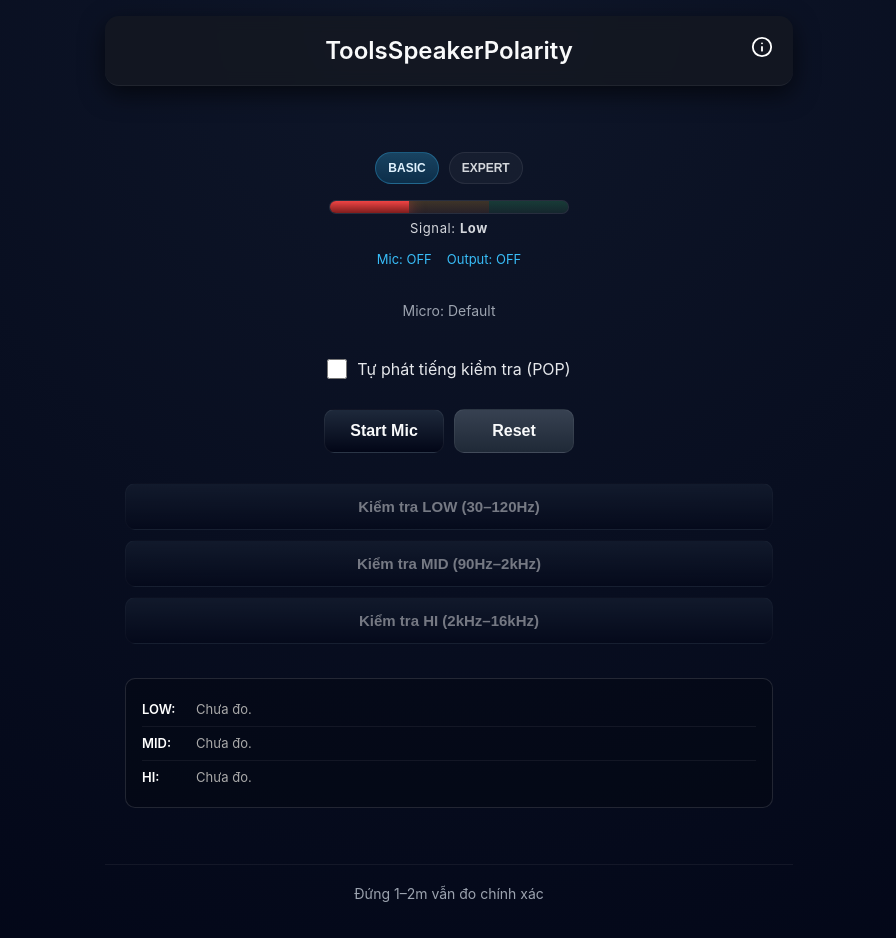
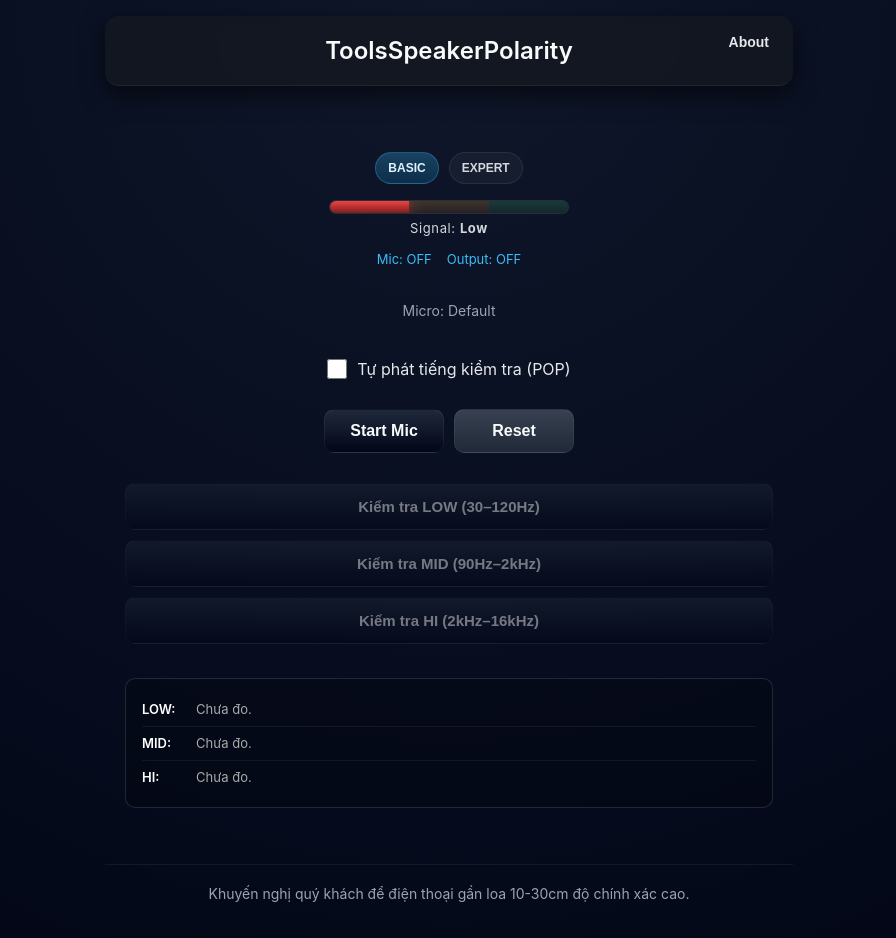
Before and after one commit to truongthanh160588-boop/tools-speaker-polarity, a React (Vite) app: page / in a window 1280 px wide. Shown: the whole page, without its empty margins (191-1087 px from the left). Built offline with nearby package versions, Linux system fonts and the light colour scheme; the HTML template or start-up script is replaced by a standard one.

Commit message:
Fix build: remove unused variables and simplify Bluetooth code

```diff
--- a/src/App.tsx
+++ b/src/App.tsx
@@ -232,20 +232,7 @@ function App() {
           aria-label="About"
           title="Thông tin liên hệ"
         >
-          <svg
-            width="22"
-            height="22"
-            viewBox="0 0 24 24"
-            fill="none"
-            stroke="currentColor"
-            strokeWidth="2"
-            strokeLinecap="round"
-            strokeLinejoin="round"
-          >
-            <circle cx="12" cy="12" r="10"></circle>
-            <line x1="12" y1="16" x2="12" y2="12"></line>
-            <line x1="12" y1="8" x2="12.01" y2="8"></line>
-          </svg>
+          About
         </button>
       </header>
 
@@ -459,7 +446,7 @@ function App() {
 
       <footer className="footer">
         <div className="footer-text">
-          Đứng 1–2m vẫn đo chính xác
+          Khuyến nghị quý khách để điện thoại gần loa 10-30cm độ chính xác cao.
         </div>
       </footer>
 
--- a/src/styles.css
+++ b/src/styles.css
@@ -74,26 +74,22 @@ body {
   right: 12px;
   background: transparent;
   border: none;
-  color: #ffffff;
+  color: var(--text-main);
   cursor: pointer;
-  padding: 8px;
-  display: flex;
-  align-items: center;
-  justify-content: center;
-  border-radius: 50%;
-  transition: background-color 0.2s ease;
+  padding: 6px 12px;
+  font-size: 14px;
+  font-weight: 600;
+  border-radius: 6px;
+  transition: all 0.2s ease;
 }
 
 .about-button:hover {
   background-color: rgba(255, 255, 255, 0.1);
+  color: var(--accent-blue);
 }
 
 .about-button:active {
   background-color: rgba(255, 255, 255, 0.2);
-}
-
-.about-button svg {
-  display: block;
 }
 
 .main {
```
